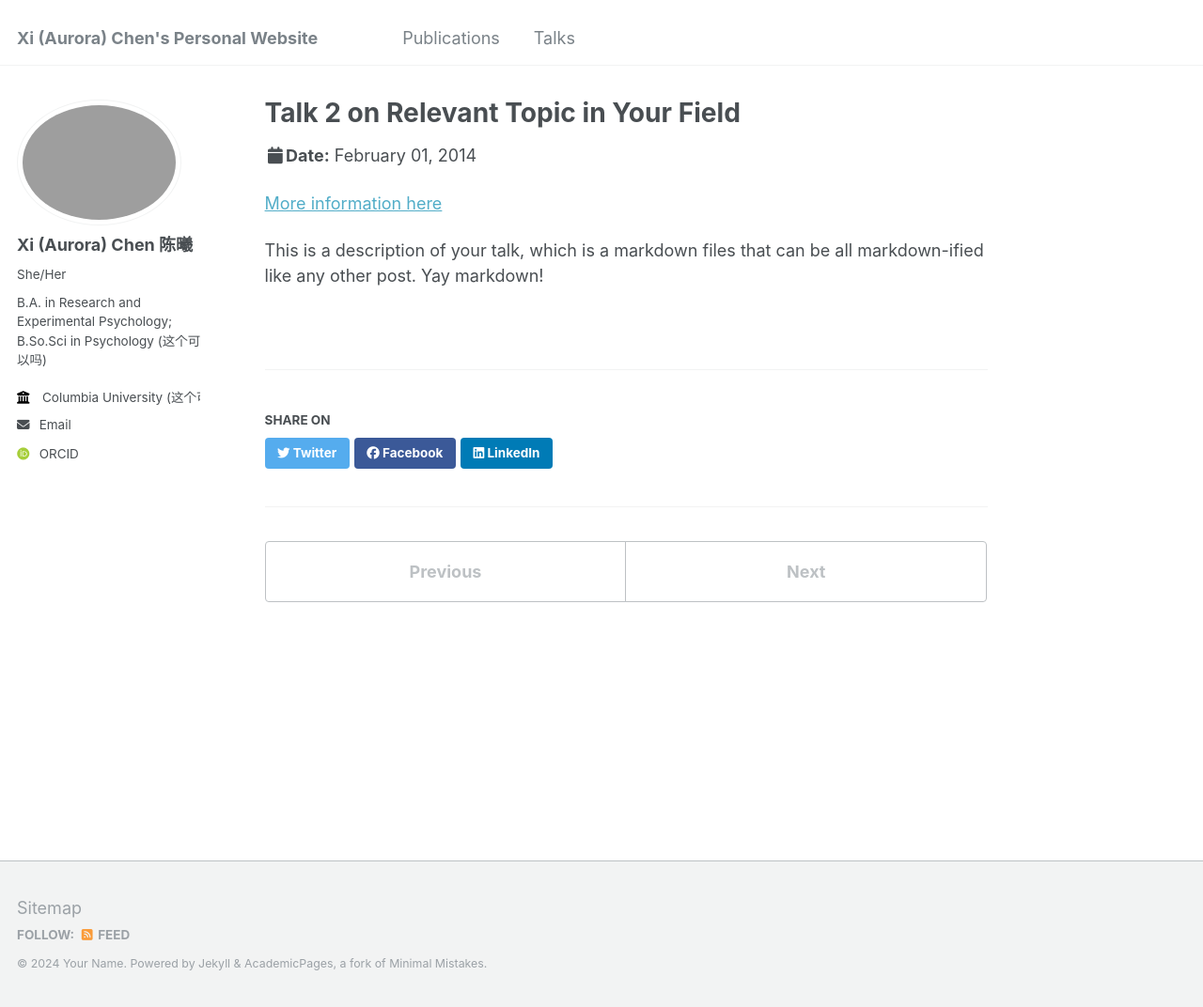
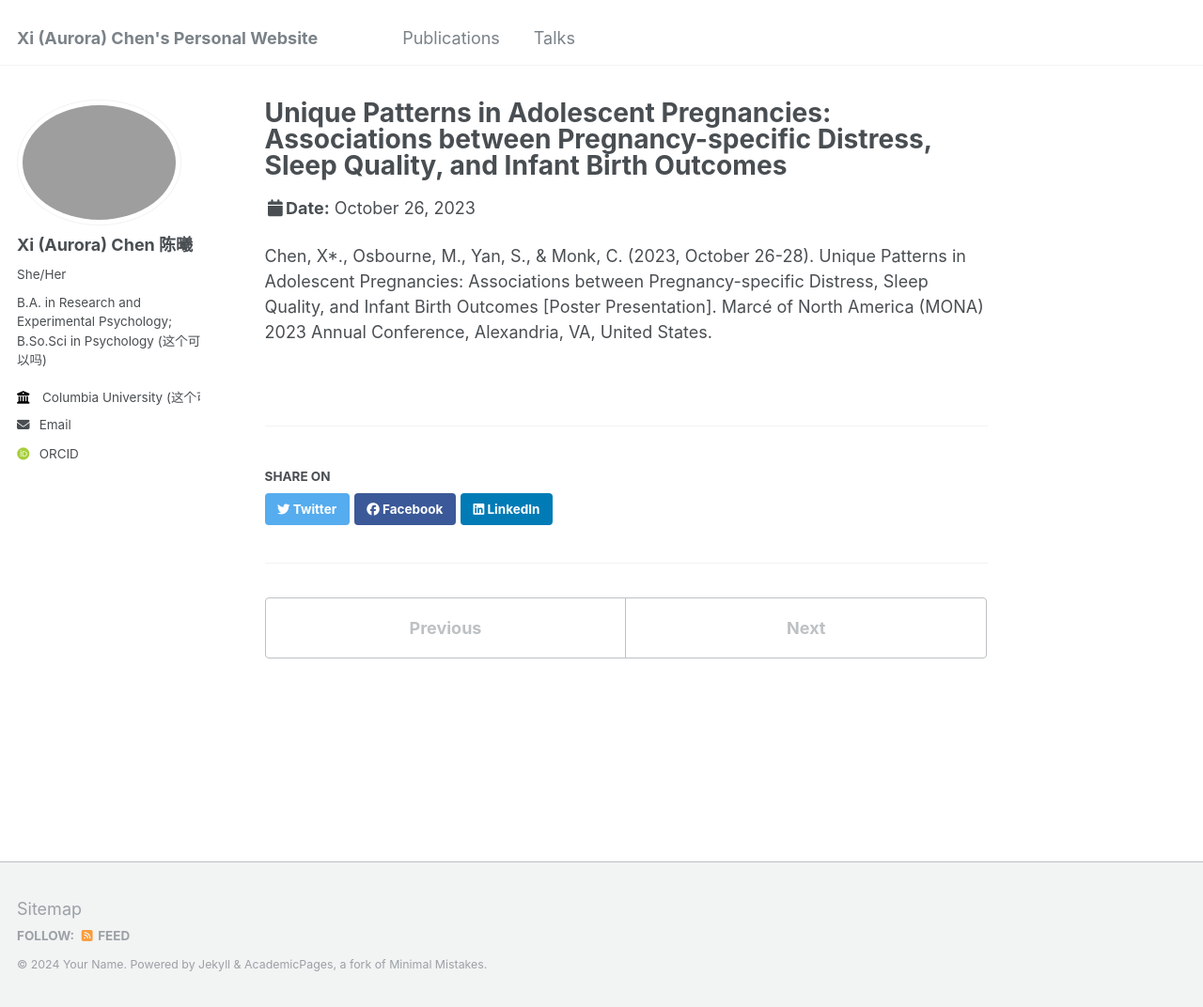
Before and after one commit to xixichen002/xixichen002.github.io, a Jekyll site: the page built from _talks/2014-02-01-talk-2.md, in a window 1280 px wide and 1072 px high. Shown: the whole window at 94% size. Built offline with Jekyll 4.4.1, drawn with Linux system fonts in a browser that asks for light colours; some web fonts are replaced.

Commit message:
Update 2014-02-01-talk-2.md

```diff
--- a/_talks/2014-02-01-talk-2.md
+++ b/_talks/2014-02-01-talk-2.md
@@ -1,13 +1,11 @@
 ---
-title: "Talk 2 on Relevant Topic in Your Field"
+title: "Unique Patterns in Adolescent Pregnancies: Associations between Pregnancy-specific Distress, Sleep Quality, and Infant Birth Outcomes"
 collection: talks
-type: "Talk"
-permalink: /talks/2014-02-01-talk-2
-venue: "London School of Testing"
-date: 2014-02-01
-location: "London, UK"
+type: "Poster Presentation"
+permalink: /talks/2023-10-26-Unique
+venue: "Marcé of North America (MONA) 2023 Annual Conference"
+date: 2023-10-26
+location: "Alexandria, VA, United States"
 ---
 
-[More information here](http://example2.com)
-
-This is a description of your talk, which is a markdown files that can be all markdown-ified like any other post. Yay markdown!
+Chen, X*., Osbourne, M., Yan, S., & Monk, C. (2023, October 26-28). Unique Patterns in Adolescent Pregnancies: Associations between Pregnancy-specific Distress, Sleep Quality, and Infant Birth Outcomes [Poster Presentation]. Marcé of North America (MONA) 2023 Annual Conference, Alexandria, VA, United States.
```
